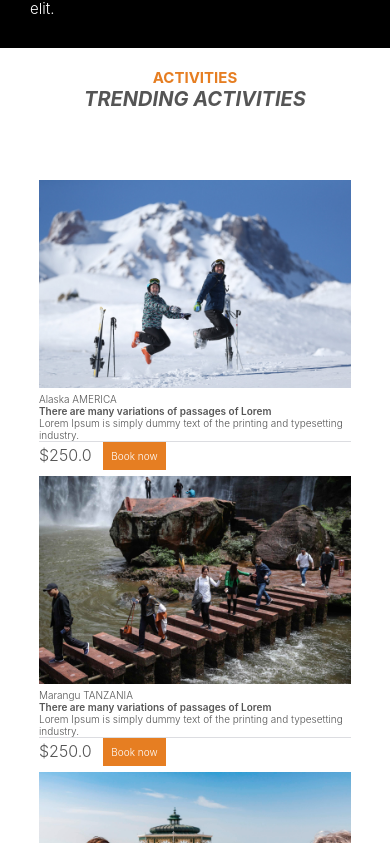
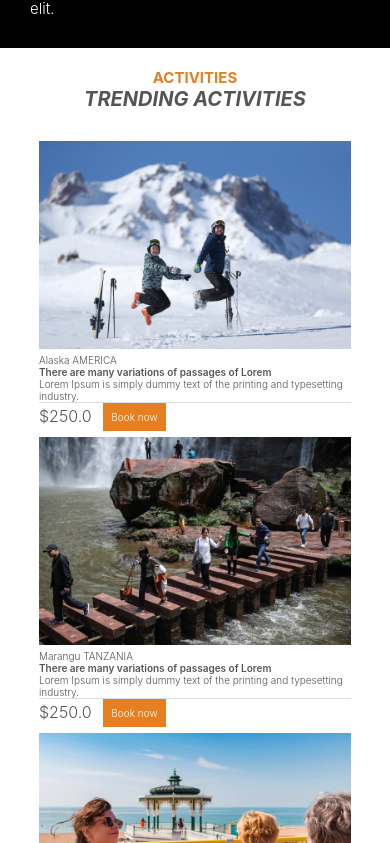
Before and after one commit to mchomvus4/project02, a React (Create React App) app: page / in a window 390 px wide. Shown: the part 2101-2944 px from the top of the page. Built offline with nearby package versions, Linux system fonts and the light colour scheme.

Commit message:
Update Activity.css

```diff
--- a/src/components/Activities/Activity.css
+++ b/src/components/Activities/Activity.css
@@ -94,6 +94,7 @@
 }
 .card-section{
     margin: 10%;
+    margin-top: 0px;
 }
 .activity-place{
     font-size: 10px;
```
